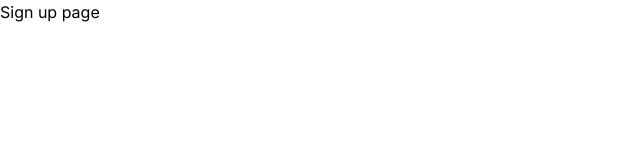
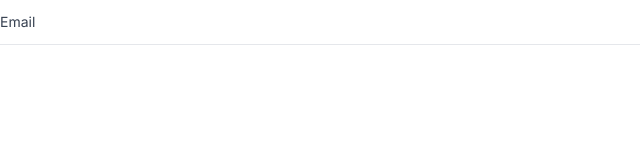
Before and after one commit to thejwuscript/dietgoals, a Next.js app: page /auth/signup in a window 1280 px wide. Shown: the top 160 px of the page, without its empty margins (0-640 px from the left). Built offline with nearby package versions, Linux system fonts and the light colour scheme.

Commit message:
Add email field for sign up

```diff
--- a/app/auth/signup/page.tsx
+++ b/app/auth/signup/page.tsx
@@ -1,5 +1,21 @@
 export default function Page() {
   return (
-    <div>Sign up page</div>
-  )
+    <div>
+      <label
+        htmlFor="UserEmail"
+        className="relative block overflow-hidden border-b border-gray-200 bg-transparent pt-3 focus-within:border-blue-600"
+      >
+        <input
+          type="email"
+          id="UserEmail"
+          placeholder="Email"
+          className="peer h-8 w-full border-none bg-transparent p-0 placeholder-transparent focus:border-transparent focus:outline-none focus:ring-0 sm:text-sm"
+        />
+
+        <span className="absolute start-0 top-2 -translate-y-1/2 text-xs text-gray-700 transition-all peer-placeholder-shown:top-1/2 peer-placeholder-shown:text-sm peer-focus:top-2 peer-focus:text-xs">
+          Email
+        </span>
+      </label>
+    </div>
+  );
 }
```
